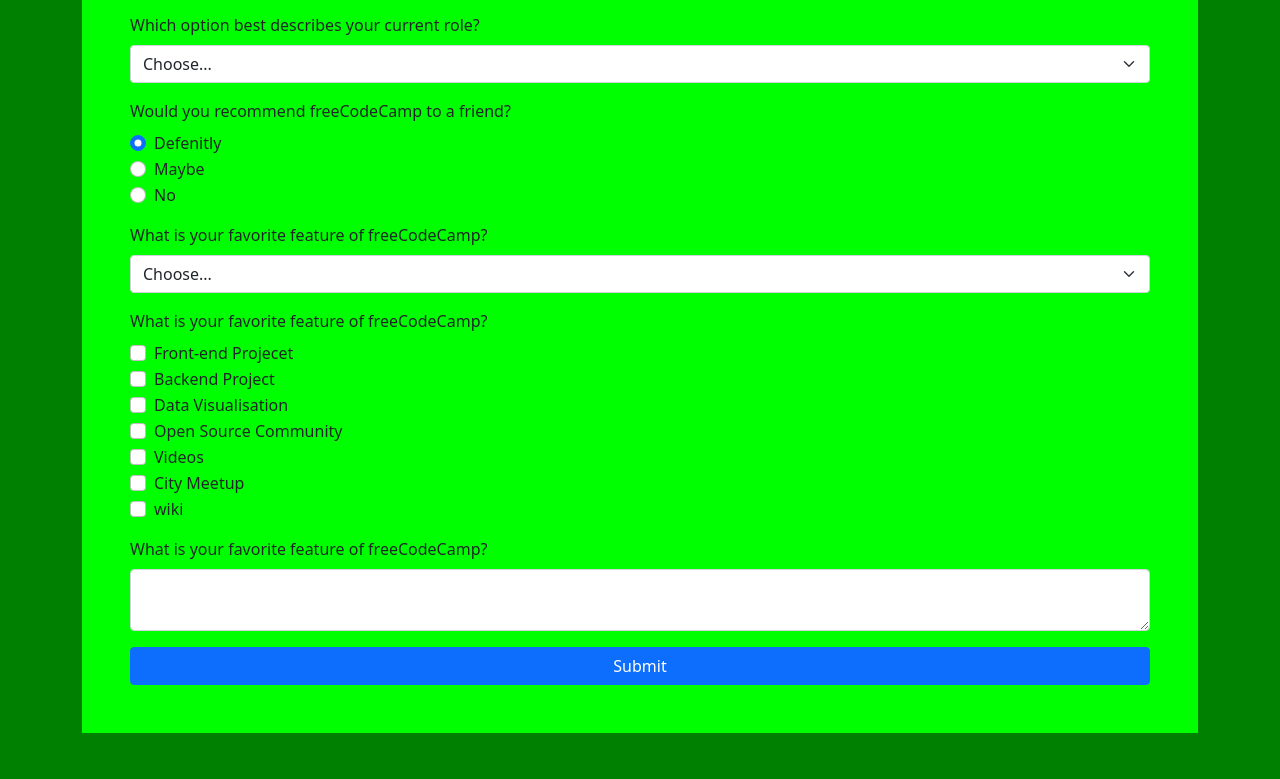
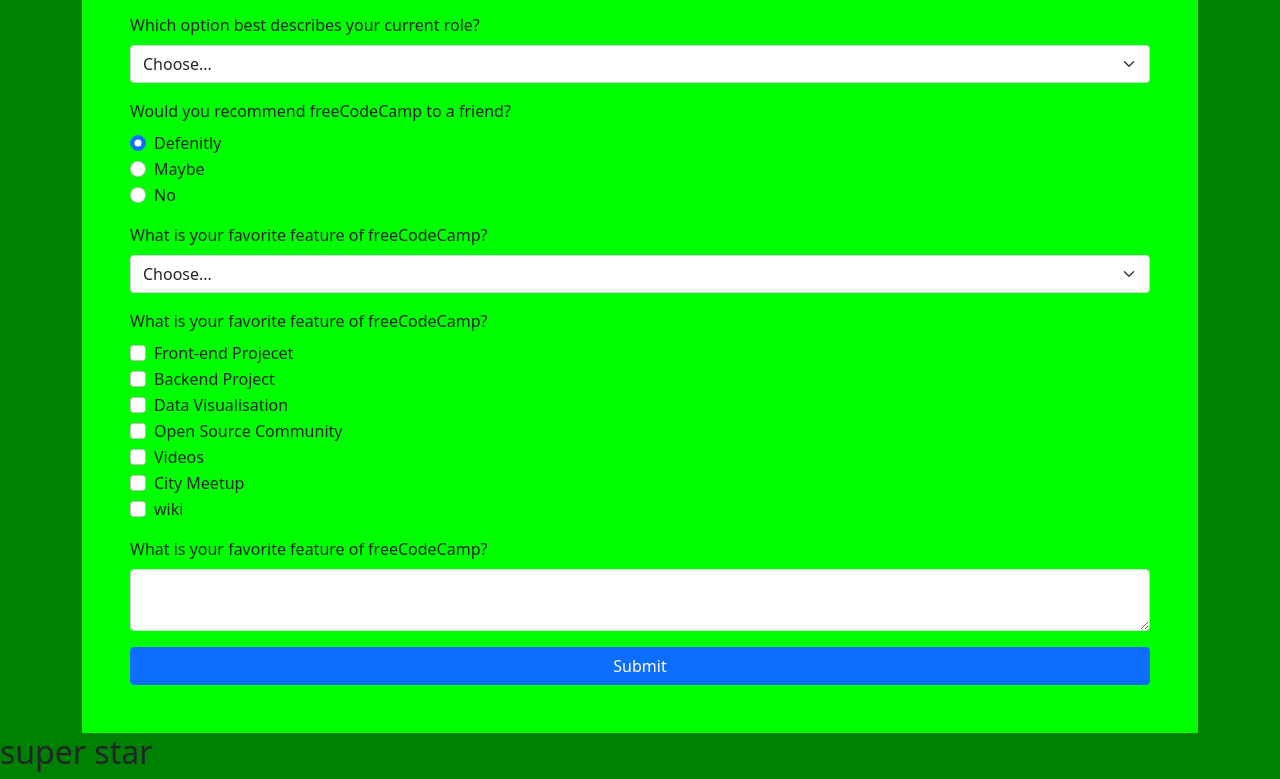
Before and after one commit to obaidulnasir/Survey-Form, a plain HTML site: page index.html in a window 1280 px wide. Shown: the part 389-1168 px from the top of the page. Before the commit the page ends 1122 px from the top, so only its background shows below. Drawn offline with nearby package versions, Linux system fonts and the light colour scheme.

Commit message:
h2 added

```diff
--- a/index.html
+++ b/index.html
@@ -169,7 +169,7 @@
 
 
 
-
+  <h2>super star</h2>
 
 
 
```
